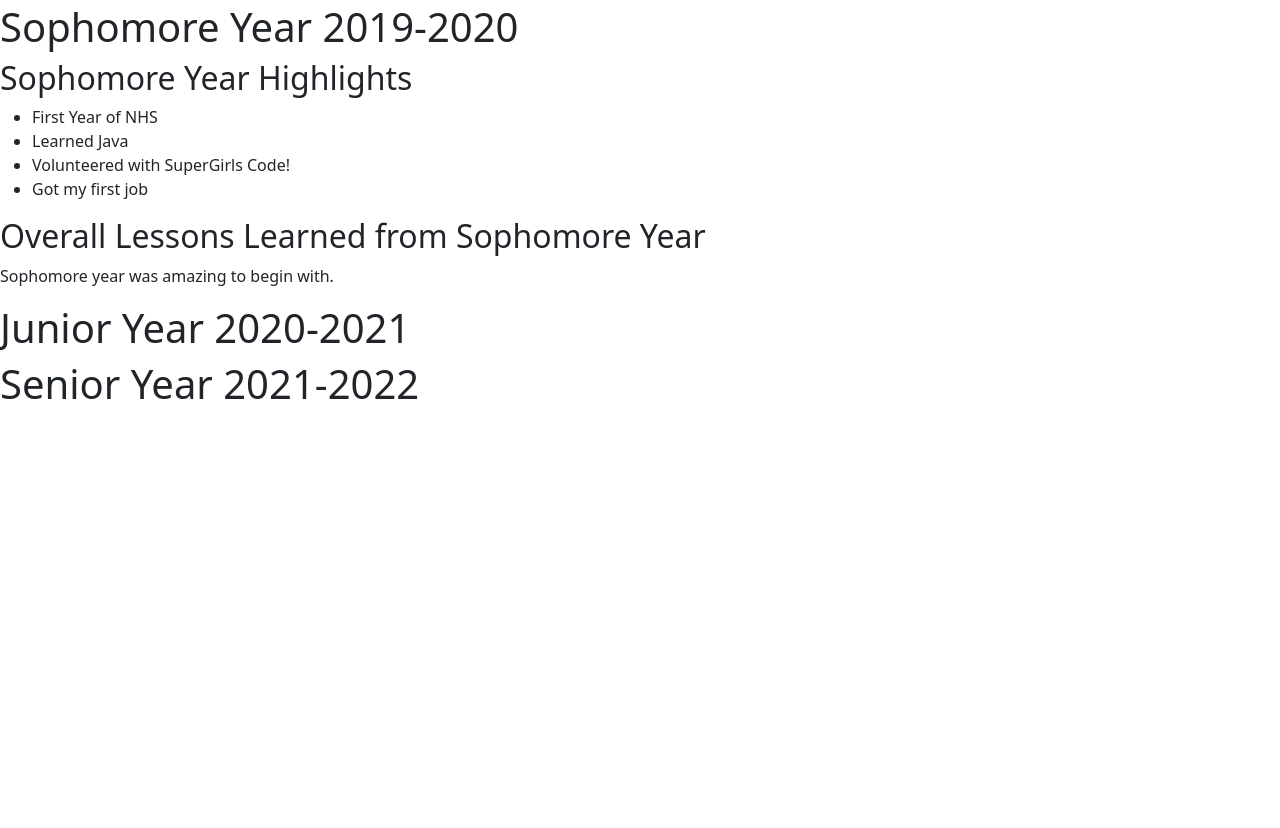
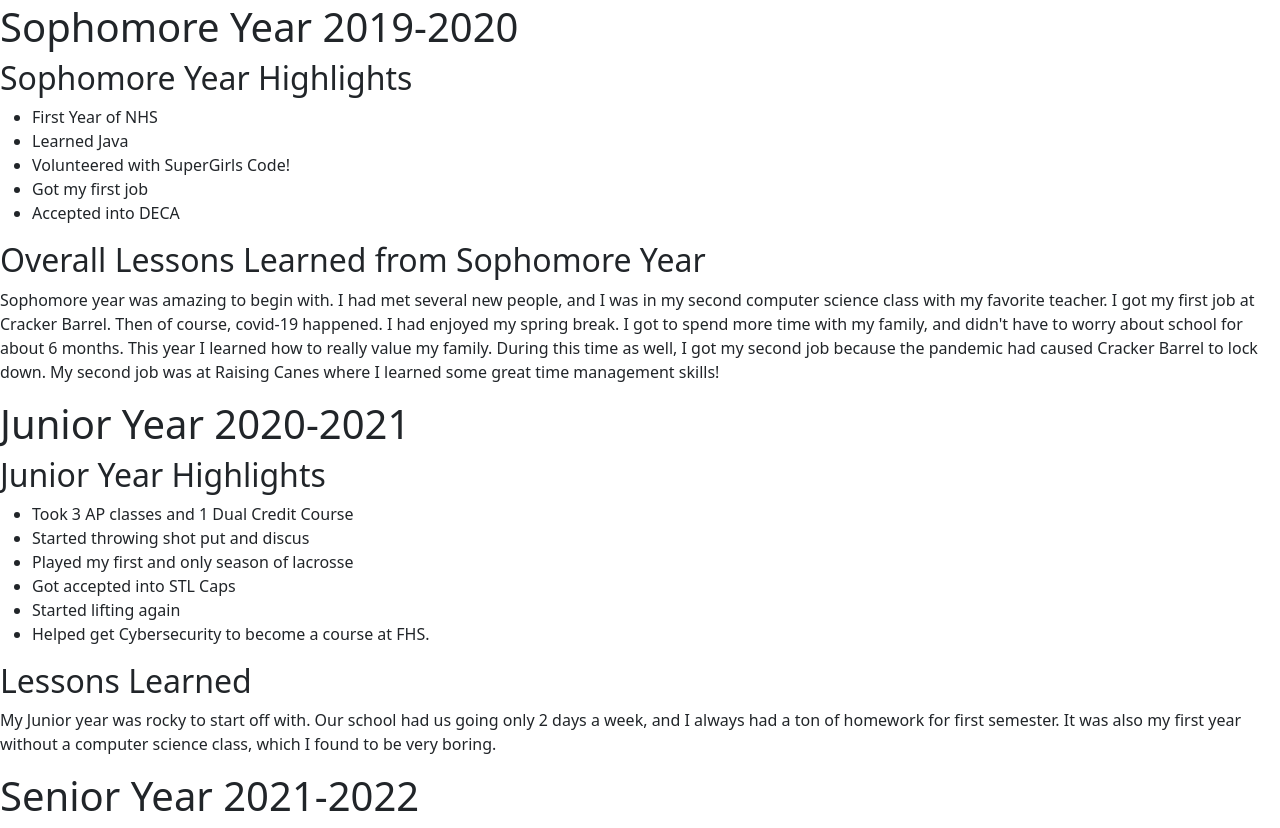
Before and after one commit to clarksydney3/personal-portfolio, a plain HTML site: page highschool.html in a window 1280 px wide. Shown: the part 1152-1980 px from the top of the page. Before the commit the page ends 1568 px from the top, so only its background shows below. Drawn offline with nearby package versions, Linux system fonts and the light colour scheme.

Commit message:
Update highschool.html

```diff
--- a/highschool.html
+++ b/highschool.html
@@ -101,17 +101,50 @@
             <li>Learned Java</li>
             <li>Volunteered with SuperGirls Code!</li>
             <li>Got my first job</li>
+            <li>Accepted into DECA</li>
           </ul>
         </div>
         <div class="s-leared">
           <h2>Overall Lessons Learned from Sophomore Year</h2>
-          <p>Sophomore year was amazing to begin with.</p>
+          <p>
+            Sophomore year was amazing to begin with. I had met several new
+            people, and I was in my second computer science class with my
+            favorite teacher. I got my first job at Cracker Barrel. Then of
+            course, covid-19 happened. I had enjoyed my spring break. I got to
+            spend more time with my family, and didn't have to worry about
+            school for about 6 months. This year I learned how to really value
+            my family. During this time as well, I got my second job because the
+            pandemic had caused Cracker Barrel to lock down. My second job was
+            at Raising Canes where I learned some great time management skills!
+          </p>
         </div>
       </div>
     </section>
     <section id="junior-year">
       <div class="j-header">
         <h1>Junior Year 2020-2021</h1>
+      </div>
+      <div class="j-body">
+        <div class="j-highlights">
+          <h2>Junior Year Highlights</h2>
+          <ul>
+            <li>Took 3 AP classes and 1 Dual Credit Course</li>
+            <li>Started throwing shot put and discus</li>
+            <li>Played my first and only season of lacrosse</li>
+            <li>Got accepted into STL Caps</li>
+            <li>Started lifting again</li>
+            <li>Helped get Cybersecurity to become a course at FHS.</li>
+          </ul>
+        </div>
+        <div class="j-learned">
+          <h2>Lessons Learned</h2>
+          <p>
+            My Junior year was rocky to start off with. Our school had us going
+            only 2 days a week, and I always had a ton of homework for first
+            semester. It was also my first year without a computer science
+            class, which I found to be very boring.
+          </p>
+        </div>
       </div>
     </section>
     <section id="senior-year">
```
